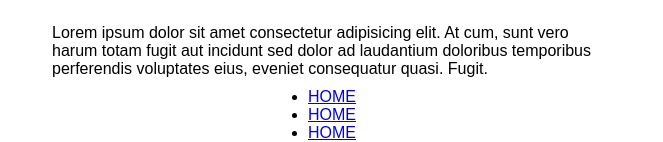
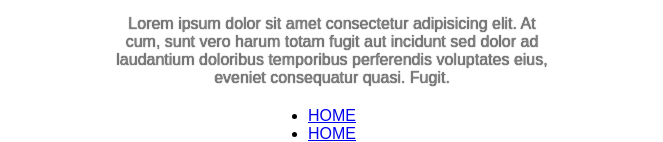
Before and after one commit to gitman00/ITSNP-Challanges, a plain HTML site: page Profile Card/index.html in a window 1280 px wide. Shown: the part 461-603 px from the top of the page, without its empty margins (308-971 px from the left). Drawn offline with Linux system fonts and the light colour scheme.

Commit message:
Added some files

```diff
--- a/Profile Card/index.html
+++ b/Profile Card/index.html
@@ -25,7 +25,9 @@
                     <img src="https://cdn.dribbble.com/users/586152/screenshots/15097773/media/a273d57d6c1e400fecaba17094f651d3.png?compress=1&resize=400x300" alt="image of the person">
                 </div>
                 <div class="description">
-                    Lorem ipsum dolor sit amet consectetur adipisicing elit. At cum, sunt vero harum totam fugit aut incidunt sed dolor ad laudantium doloribus temporibus perferendis voluptates eius, eveniet consequatur quasi. Fugit.
+                    <p>
+                        Lorem ipsum dolor sit amet consectetur adipisicing elit. At cum, sunt vero harum totam fugit aut incidunt sed dolor ad laudantium doloribus temporibus perferendis voluptates eius, eveniet consequatur quasi. Fugit.
+                    </p>
                 </div>
             </div>
 
--- a/Profile Card/style.css
+++ b/Profile Card/style.css
@@ -69,3 +69,18 @@ section  {
     object-fit: contain;
     border-radius: 10% 0%;
 }
+
+.prOfileCaRD .space .description {
+    width: 85%;
+    padding: 10px 20px;
+    display: flex;
+    text-align: center;
+    align-items: center;
+    justify-content: center;
+}
+
+.prOfileCaRD .space .description p {
+    color: gray;
+    font-weight: 300;
+    text-shadow: 0px 0px 1px #000;
+}
```
